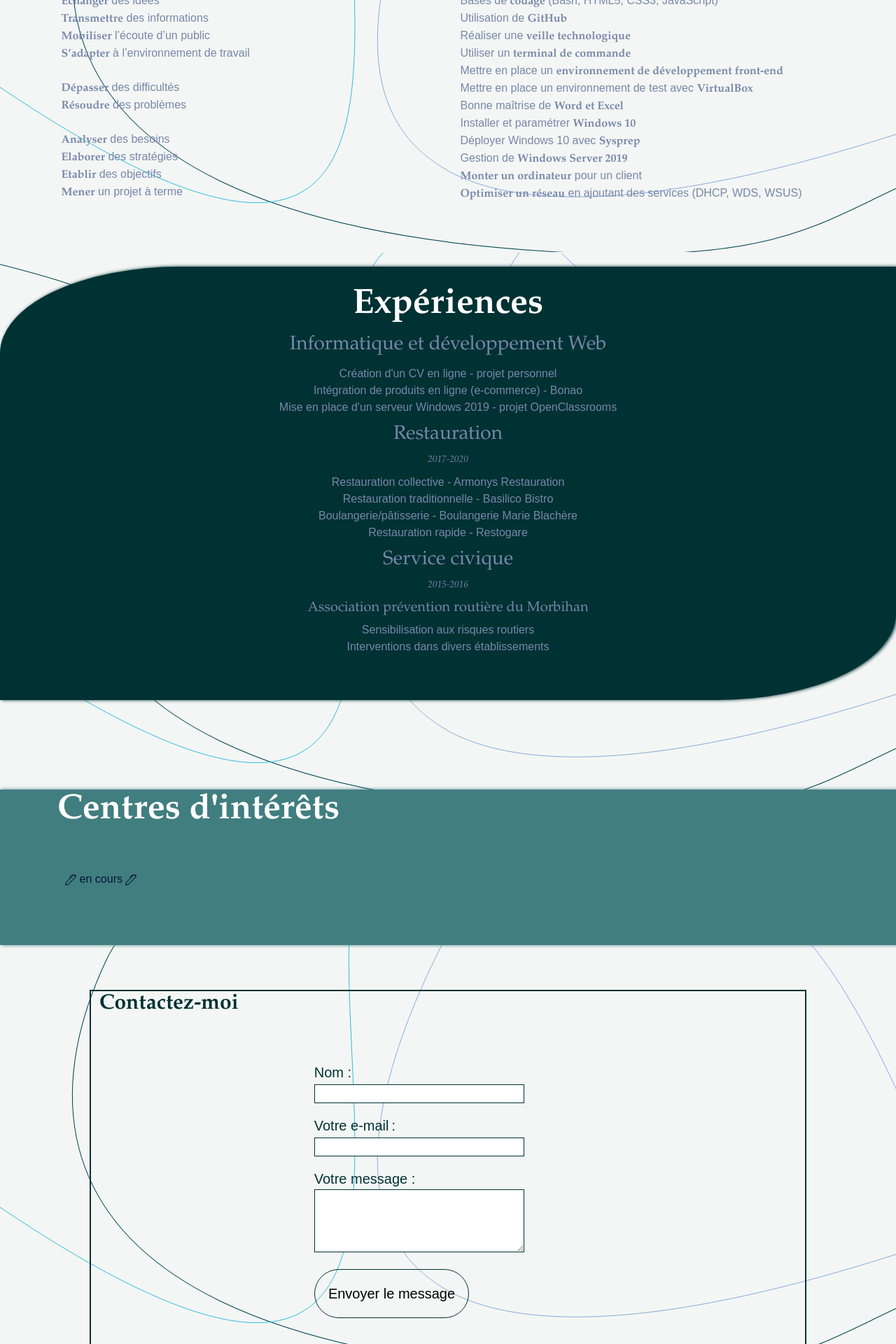
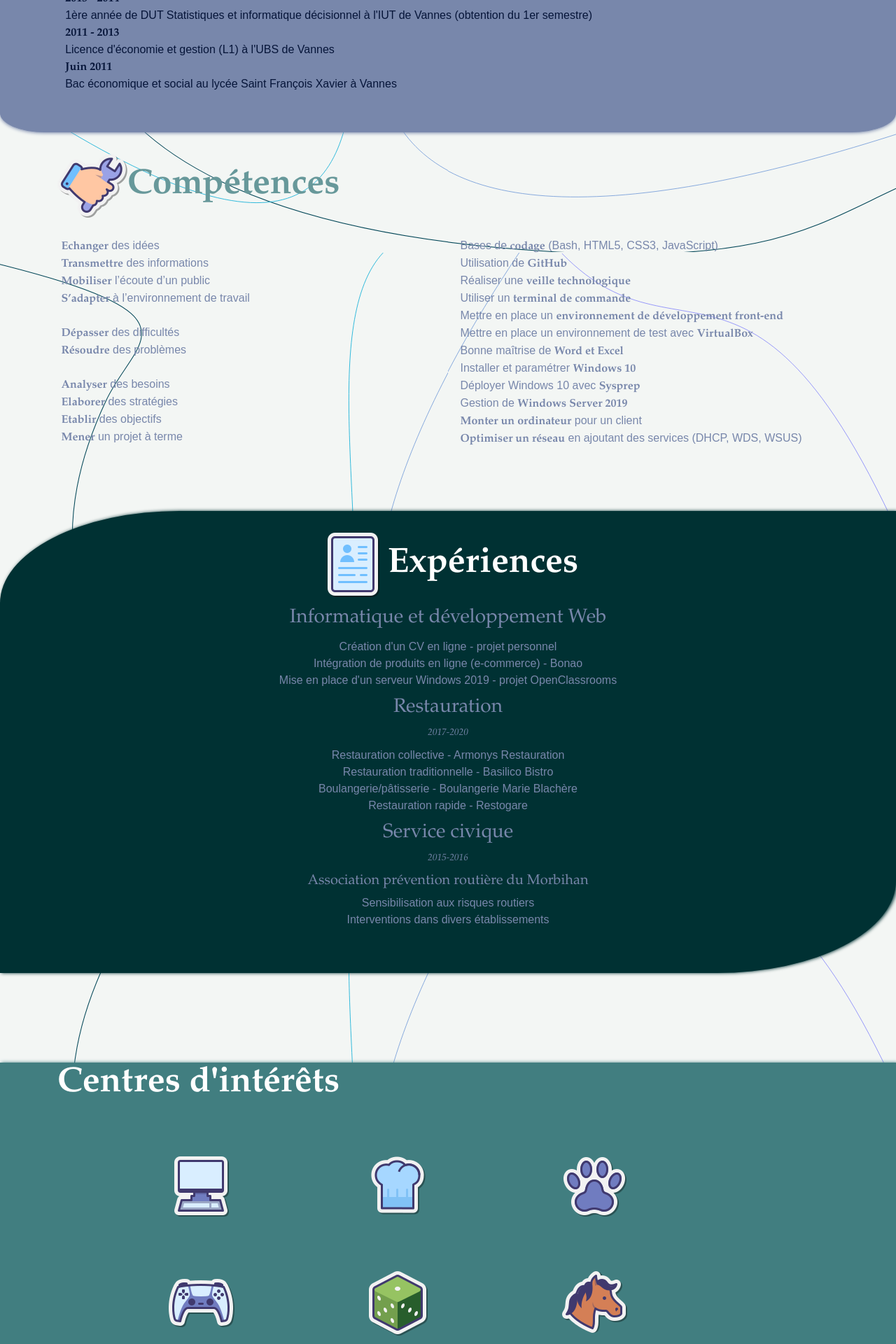
Before and after one commit to segoleneganzin/cv, a PHP site: page / in a window 1280 px wide. Shown: the part 2840-4760 px from the top of the page at 70% size. Run offline with PHP 8.4, Linux system fonts and the light colour scheme; some web fonts are replaced.

Commit message:
finition du site

```diff
--- a/index.html
+++ b/index.html
@@ -4,6 +4,8 @@
         <title>Ségolène Ganzin</title>
         <meta charset="UTF-8">
         <meta name="viewport" content="width=device-width, initial-scale=1, shrink-to-fit=no">
+        <!--Script-->
+        <script src="script.js"> </script>
         <!-- Bootstrap CSS -->
         <link rel="stylesheet" href="https://cdn.jsdelivr.net/npm/bootstrap@5.1.3/dist/css/bootstrap.min.css" integrity="sha384-1BmE4kWBq78iYhFldvKuhfTAU6auU8tT94WrHftjDbrCEXSU1oBoqyl2QvZ6jIW3" crossorigin="anonymous">
         <!--Mon CSS-->
@@ -23,6 +25,7 @@
 
    </head>
     <body>
+        <div id="top"></div>
         <!-- Menu gauche-->
         <section>
             <nav class="menu" style="left: 0px;">
@@ -91,7 +94,7 @@
                                 je retourne à ma première passion : l'informatique</p>
                         </div>
 
-                        <div class="col-xs-12 col-md-8 col-lg-2" id="adress">
+                        <div class="col-xs-12 col-md-8 col-lg-4" id="adress">
                             <p> 28 ans <br>
                                 56600 Lanester <br>
                                 <strong>Permis B + véhicule</strong><br>
@@ -111,8 +114,8 @@
             <!-- Section 1 Présentation -->
             <section id="presentation">
                 <div class="container">
+                    <h1><img src="/img/presentation.png" alt="présentation">Présentation</h1>
                     <div class="col-xs-11 col-md-12 col-lg-12">
-                        <h1>Présentation</h1>
                         <p>J’ai grandi entouré d’ordinateurs et de périphériques en tout genre, au travers de l’entreprise familiale, et cela m’a toujours suivi et intéressé.<br>
                             Après plusieurs années en cuisine je fais le choix de retourner à ma première passion, l’informatique. <br> <br>
                             J’ai toujours aimé essayer de <strong>comprendre</strong> le fonctionnement des ordinateurs, <strong>résoudre</strong> des problèmes, <strong>trouver</strong> des solutions,<br>
@@ -141,8 +144,8 @@
             <!-- Section 2 Formations -->
             <section id="training">
                 <div class="container">
+                    <h1><img src="/img/training.png" alt="formations"> Formations</h1>
                     <div class="col-12">
-                        <h1>Formations</h1>
                         <p><strong> 2021 - mars 2022</strong><br>
                             Prép'apprentissage développeur Web avec Openclassrooms <br>
                             <strong>2016 - 2017</strong> <br>
@@ -163,7 +166,7 @@
             <!-- Section 3 Compétences -->
             <section id="skills">
                 <div class="container">
-                    <h1>Compétences</h1>
+                    <h1><img src="/img/skills.png" alt="compétences">Compétences</h1>
                     <div class="row">
                         <div class="col-xs-12 col-md-6 col-lg-6">
                             <p>
@@ -202,8 +205,8 @@
             <!-- Section 4 Expériences -->
             <section id="experiences">
                 <div class="container">
+                    <h1><img src="/img/experience.png" alt="experiences">Expériences</h1>
                     <div class="col-12">
-                        <h1>Expériences</h1>
                         <h3>Informatique et développement Web</h3>
                         <p>
                             Création d'un CV en ligne - projet personnel <br>
@@ -233,13 +236,16 @@
             <!-- Section 5 Centres d'intérêts -->
             <section id="hobbies">
                 <div class="container">
+                    <h1>Centres d'intérêts</h1>
                     <div class="col-12">
-                        <h1>Centres d'intérêts</h1>
-                        <p><svg xmlns="http://www.w3.org/2000/svg" width="16" height="16" fill="currentColor" class="bi bi-pen" viewBox="0 0 16 16">
-                            <path d="m13.498.795.149-.149a1.207 1.207 0 1 1 1.707 1.708l-.149.148a1.5 1.5 0 0 1-.059 2.059L4.854 14.854a.5.5 0 0 1-.233.131l-4 1a.5.5 0 0 1-.606-.606l1-4a.5.5 0 0 1 .131-.232l9.642-9.642a.5.5 0 0 0-.642.056L6.854 4.854a.5.5 0 1 1-.708-.708L9.44.854A1.5 1.5 0 0 1 11.5.796a1.5 1.5 0 0 1 1.998-.001zm-.644.766a.5.5 0 0 0-.707 0L1.95 11.756l-.764 3.057 3.057-.764L14.44 3.854a.5.5 0 0 0 0-.708l-1.585-1.585z"/>
-                          </svg> en cours <svg xmlns="http://www.w3.org/2000/svg" width="16" height="16" fill="currentColor" class="bi bi-pen" viewBox="0 0 16 16">
-                            <path d="m13.498.795.149-.149a1.207 1.207 0 1 1 1.707 1.708l-.149.148a1.5 1.5 0 0 1-.059 2.059L4.854 14.854a.5.5 0 0 1-.233.131l-4 1a.5.5 0 0 1-.606-.606l1-4a.5.5 0 0 1 .131-.232l9.642-9.642a.5.5 0 0 0-.642.056L6.854 4.854a.5.5 0 1 1-.708-.708L9.44.854A1.5 1.5 0 0 1 11.5.796a1.5 1.5 0 0 1 1.998-.001zm-.644.766a.5.5 0 0 0-.707 0L1.95 11.756l-.764 3.057 3.057-.764L14.44 3.854a.5.5 0 0 0 0-.708l-1.585-1.585z"/>
-                          </svg></p>
+                        <p>
+                            <img src="/img/ordinateur.png" alt="pc">
+                            <img src="/img/cuisine.png" alt="cuisine">
+                            <img src="/img/animaux.png" alt="animaux">
+                            <img src="/img/jeux-video.png" alt="jeux-video">
+                            <img src="/img/jeu.png" alt="jeux de société">
+                            <img src="/img/cheval.png" alt="équitation">
+                        </p>
                     </div>
                 </div>
             </section>
@@ -249,23 +255,12 @@
                 <div class="container">
                     <div class="col-12">
                         <h1>Contactez-moi</h1>
-                        <form action="" method="post">
-                            <div>
-                                <label for="name">Nom :</label>
-                                <input type="text" id="name" name="user_name">
-                            </div>
-                            <div>
-                                <label for="mail">Votre e-mail :</label>
-                                <input type="email" id="mail" name="user_mail">
-                            </div>
-                            <div>
-                                <label for="msg">Votre message :</label>
-                                <textarea id="msg" name="user_message"></textarea>
-                            </div>
+                        <form action="mailto:segolene.ganzin@gmail.com" name="contact__form">
                             <div class="button">
-                                <button type="submit">Envoyer le message</button>
+                                <button type="submit">Envoyer un mail</button>
                             </div>
                         </form>
+                        <a href="https://www.linkedin.com/in/segoleneganzin/" target="_blank"><img src="img/linkedin.png" alt="Linkedin"></a>
                     </div>
                 </div>
             </section>
@@ -277,7 +272,7 @@
 
         <!--Scroll up-->
         <div id="scroll_to_top">
-            <a href="#photo"><svg xmlns="http://www.w3.org/2000/svg" width="30" height="30" fill="currentColor" class="bi bi-arrow-up-circle" viewBox="0 0 16 16">
+            <a href="#top"><svg xmlns="http://www.w3.org/2000/svg" width="30" height="30" fill="currentColor" class="bi bi-arrow-up-circle" viewBox="0 0 16 16">
                 <path fill-rule="evenodd" d="M1 8a7 7 0 1 0 14 0A7 7 0 0 0 1 8zm15 0A8 8 0 1 1 0 8a8 8 0 0 1 16 0zm-7.5 3.5a.5.5 0 0 1-1 0V5.707L5.354 7.854a.5.5 0 1 1-.708-.708l3-3a.5.5 0 0 1 .708 0l3 3a.5.5 0 0 1-.708.708L8.5 5.707V11.5z"/>
               </svg></a>
         </div>
--- a/style.css
+++ b/style.css
@@ -1,4 +1,3 @@
-@charset "UTF-8";
 @font-face {
   font-family: "Greatvibes";
   src: url("/font/Great_Vibes/GreatVibes-Regular.ttf");
@@ -123,21 +122,22 @@ header {
           box-shadow: 0px 1px 5px #003133;
   border-radius: 0 0 50% 30%;
   width: calc(100% - 250px);
-  max-height: 550px;
+  max-height: 500px;
   position: relative;
   margin-left: auto;
   padding: 3% 5% 10% 2%;
   color: #67989A;
 }
 
-.entete h1 {
+header .entete h1 {
+  width: 100%;
   font-size: 6em;
   margin-bottom: 5%;
   font-family: "Greatvibes", sans-serif;
 }
 
-#resume {
-  padding-left: 10%;
+header #resume {
+  padding-left: 2%;
 }
 
 /*contenu*/
@@ -154,7 +154,7 @@ header {
 }
 
 .contenu p {
-  margin: 5% 0 5% 5%;
+  margin: 3% 0 5% 5%;
 }
 
 .contenu #presentation {
@@ -222,6 +222,12 @@ header {
   padding-bottom: 2%;
 }
 
+.contenu #hobbies img {
+  padding: 3%;
+  margin-left: auto;
+  margin-right: auto;
+}
+
 .contenu #contact {
   border: 2px solid #003133;
   margin: 2% 25% 0 25%;
@@ -231,44 +237,20 @@ header {
   color: #003133;
 }
 
-.contenu #contact form {
-  margin: 0 25% 0 25%;
+.contenu #contact form button {
+  display: block;
   padding: 5%;
-  color: #003133;
+  margin: auto;
+  border: 1px solid #003133;
+  border-radius: 100rem;
+  background: transparent;
   font-size: 20px;
 }
 
-.contenu #contact form div {
+.contenu #contact a img {
+  display: block;
+  margin: auto;
   padding: 2%;
-}
-
-.contenu #contact form label {
-  display: inline-block;
-  width: 150px;
-  text-align: left;
-}
-
-.contenu #contact form input, .contenu #contact form textarea {
-  /* Pour s'assurer que tous les champs texte ont la même police.
-                   Par défaut, les textarea ont une police monospace */
-  font: 1em Garamond;
-  /* Pour que tous les champs texte aient la même dimension */
-  width: 300px;
-  -webkit-box-sizing: border-box;
-          box-sizing: border-box;
-  /* Pour harmoniser le look & feel des bordures des champs texte */
-  border: 1px solid #003133;
-}
-
-.contenu #contact form textarea {
-  height: 90px;
-}
-
-.contenu #contact form button {
-  padding: 5%;
-  border: 1px solid #003133;
-  border-radius: 100rem;
-  background: transparent;
 }
 
 /*footer*/
@@ -329,6 +311,7 @@ footer p {
     padding: 0;
     z-index: 2;
     border-radius: 0 0 50% 0;
+    min-height: 600px;
   }
   .entete h1 {
     font-size: 3em;
@@ -362,6 +345,9 @@ footer p {
   .contenu #experiences {
     border-radius: 20% 0 20% 0;
   }
+  .contenu #hobbies img {
+    margin-left: 10%;
+  }
   .contenu #contact {
     margin: 5% 10% 5% 10%;
   }
--- a/style.scss
+++ b/style.scss
@@ -111,26 +111,25 @@ h1 {
 
 /*entete*/
 header {
-    // background-image: url(/img/beach-at-sunset-in-teal-and-orange.jpg);
-    // background-repeat: no-repeat;
-    // background-size: 85%;
     background-color: $vert-sombre;
     box-shadow: 0px 1px 5px $vert-sombre;
     border-radius: 0 0 50% 30%;
     width: calc(100% - 250px);
-    max-height: 550px;
+    max-height: 500px;
     position: relative;
     margin-left: auto;
     padding: 3% 5% 10% 2% ;
     color: $vert-clair;
-}
+
     .entete h1{
+        width: 100%;
         font-size: 6em;
         margin-bottom: 5%;
         font-family: "Greatvibes", sans-serif;
     }
     #resume {
-    padding-left: 10%;
+        padding-left: 2%;
+    }
 }
 
 /*contenu*/
@@ -144,7 +143,7 @@ header {
         color: white;
     }
     p {
-        margin: 5% 0 5% 5%;
+        margin: 3% 0 5% 5%;
     }
     #presentation {
         border: 1px solid $vert-clair;
@@ -197,6 +196,11 @@ header {
         box-shadow: 2px 0px 5px $couleur-fond-hobbies;
         color: $bleu-sombre;
         padding-bottom: 2%;
+        img {
+            padding: 3%;
+            margin-left: auto;
+            margin-right: auto;
+        }
     }
     #contact {
         border: 2px solid $couleur-menu;
@@ -204,40 +208,19 @@ header {
         h1 {
             color: $couleur-menu;
         }
-        form {
-            margin: 0 25% 0 25%;
+        form button {
+            display: block;
                 padding: 5%;
-            color: $couleur-menu;
-            font-size: 20px;
-            div {
-                padding: 2%;
-            }
-            label {
-                display: inline-block;
-                width: 150px;
-                text-align: left;
-            }
-            input, textarea {
-                /* Pour s'assurer que tous les champs texte ont la même police.
-                   Par défaut, les textarea ont une police monospace */
-                font: 1em Garamond;
-
-                /* Pour que tous les champs texte aient la même dimension */
-                width: 300px;
-                box-sizing: border-box;
-
-                /* Pour harmoniser le look & feel des bordures des champs texte */
-                border: 1px solid $vert-sombre;
-            }
-            textarea {
-                height: 90px;
-            }
-            button {
-                padding: 5%;
+                margin: auto;
                 border: 1px solid $vert-sombre;
                 border-radius: 100rem;
                 background: transparent;
+                font-size: 20px;
         }
+        a img {
+            display: block;
+            margin: auto;
+            padding: 2%;
         }
     }
 }
@@ -301,6 +284,7 @@ footer {
         padding: 0;
         z-index: 2;
         border-radius: 0 0 50% 0;
+        min-height: 600px;
     }
 
     .entete h1 {
@@ -336,6 +320,9 @@ footer {
         #experiences {
             border-radius: 20% 0 20% 0;
         }
+        #hobbies img{
+            margin-left: 10%;
+        }
         #contact {
             margin: 5% 10% 5% 10%;
             h1 {
```
Also changed, not shown: img/animaux.png (added), img/cheval.png (added), img/code.png (added), img/cuisine.png (added), img/experience.png (added), img/jeu.png (added), img/jeux-video.png (added), img/livre.png (added), img/ordinateur.png (added), img/presentation.png (added), img/skills.png (added), img/training.png (added), script.js (added), 1 other file. Lines whose indentation alone changed are shown as unchanged.
